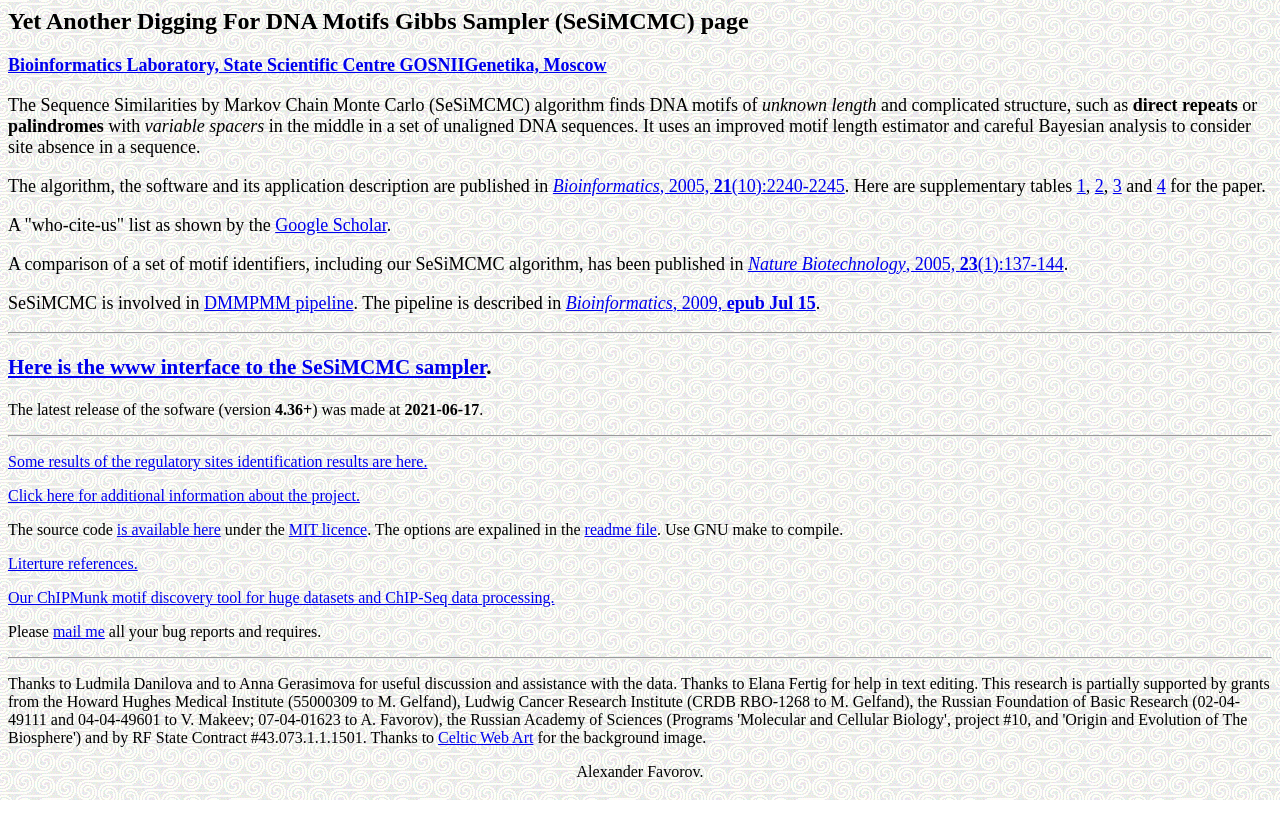
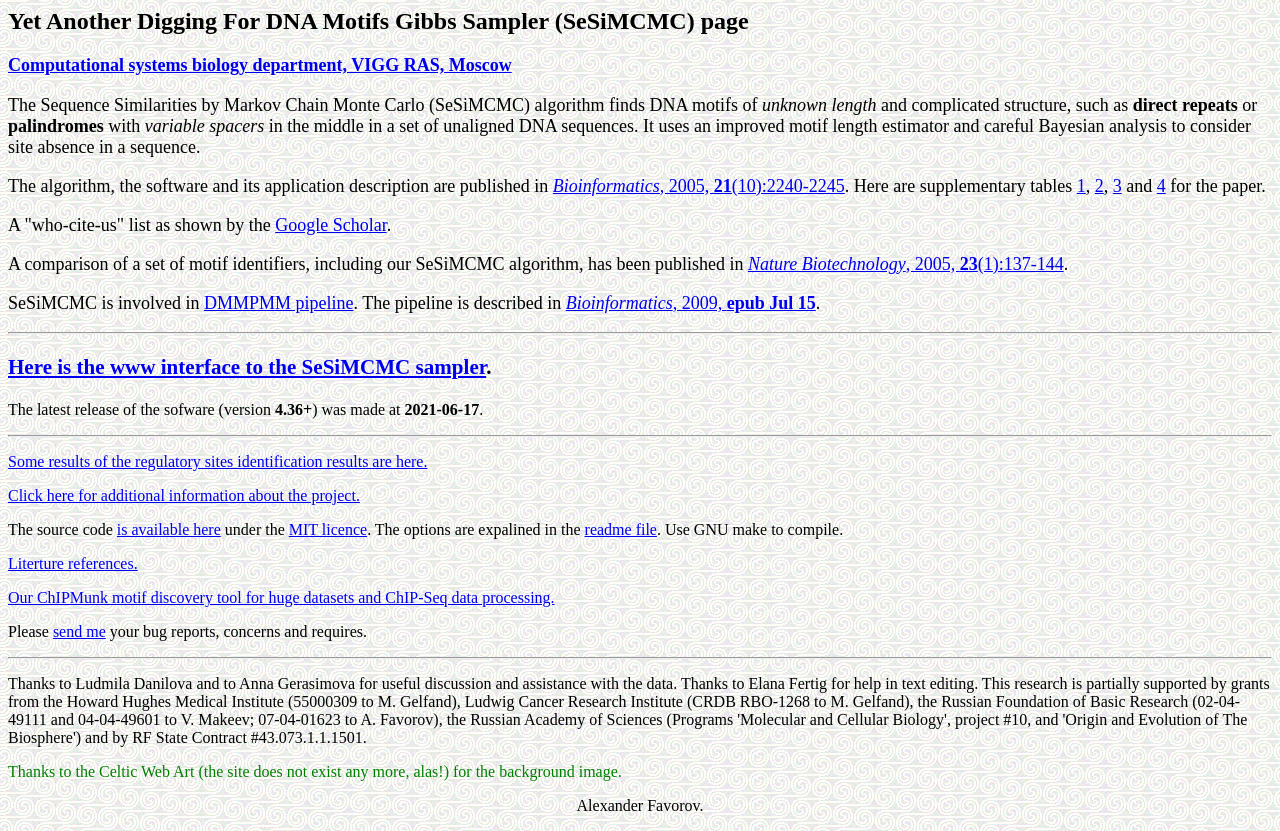
Before and after one commit to favorov/SeSiMCMC, a plain HTML site: page www/index.html in a window 1280 px wide. Before the commit the page ends 800 px from the top, so only its background shows below. Drawn offline with Linux system fonts and the light colour scheme.

Commit message:
index html page renewed a bit

```diff
--- a/www/index.html
+++ b/www/index.html
@@ -10,7 +10,7 @@
 <h2>Yet Another Digging For DNA Motifs Gibbs Sampler (SeSiMCMC) page</h2>
 <p><font size=+1>
 
-<h3><a href=http://bioinform.genetika.ru>Bioinformatics Laboratory, State Scientific Centre GOSNIIGenetika, Moscow</a></h3>
+<h3><a href=http://lab.autosome.ru/en>Computational systems biology department, VIGG RAS, Moscow</a></h3>
 
 <p>The Sequence Similarities by Markov Chain Monte Carlo (SeSiMCMC) algorithm finds DNA motifs of <i>unknown length</i> and complicated structure, such as <b>direct repeats</b> or <b>palindromes</b> with <i>variable spacers</i> in the middle in a set of unaligned DNA sequences. It uses an improved motif length estimator and careful Bayesian analysis to consider site absence in a sequence.</p>
 
@@ -47,11 +47,10 @@ The source code <a href=src/SeSiMCMC.tgz> is available here</a> under the <a hre
 <a href=http://autosome.ru/ChIPMunk>Our ChIPMunk motif discovery tool for huge datasets and ChIP-Seq data processing.</a>
 </p>
 <p>
-Please <A href=mailto:favorov@sensi.org>mail me</a> all your bug reports and requires.</p>
+Please <a href=mailto:favorov@sensi.org>send me</a> your bug reports, concerns and requires.</p>
 <hr>
 <p>
-Thanks to Ludmila Danilova and to Anna Gerasimova for useful discussion and assistance with the data. Thanks to Elana Fertig for help in text editing. This research is partially supported by grants from the Howard Hughes Medical Institute (55000309 to M. Gelfand), Ludwig Cancer Research Institute (CRDB RBO-1268 to M. Gelfand), the Russian Foundation of Basic Research (02-04-49111 and 04-04-49601 to V. Makeev; 07-04-01623 to A. Favorov), the Russian Academy of Sciences (Programs 'Molecular and Cellular Biology', project #10, and 'Origin and Evolution of The Biosphere') and by RF State Contract #43.073.1.1.1501. Thanks to <color='green'><a href="http://members.aol.com/_ht_a/Cyrion7/celtic/index.htm" color='green'>
-Celtic Web Art</a></color> for the background image.
+Thanks to Ludmila Danilova and to Anna Gerasimova for useful discussion and assistance with the data. Thanks to Elana Fertig for help in text editing. This research is partially supported by grants from the Howard Hughes Medical Institute (55000309 to M. Gelfand), Ludwig Cancer Research Institute (CRDB RBO-1268 to M. Gelfand), the Russian Foundation of Basic Research (02-04-49111 and 04-04-49601 to V. Makeev; 07-04-01623 to A. Favorov), the Russian Academy of Sciences (Programs 'Molecular and Cellular Biology', project #10, and 'Origin and Evolution of The Biosphere') and by RF State Contract #43.073.1.1.1501. <p style="color:green;">Thanks to the Celtic Web Art (the site does not exist any more, alas!) </color> for the background image.</p>
 </p>
 <p align=center> Alexander Favorov.</p>
 <script type="text/javascript">
```
